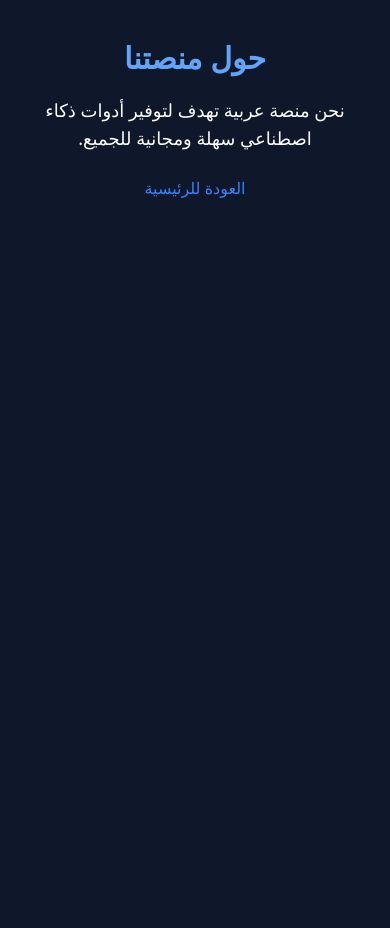
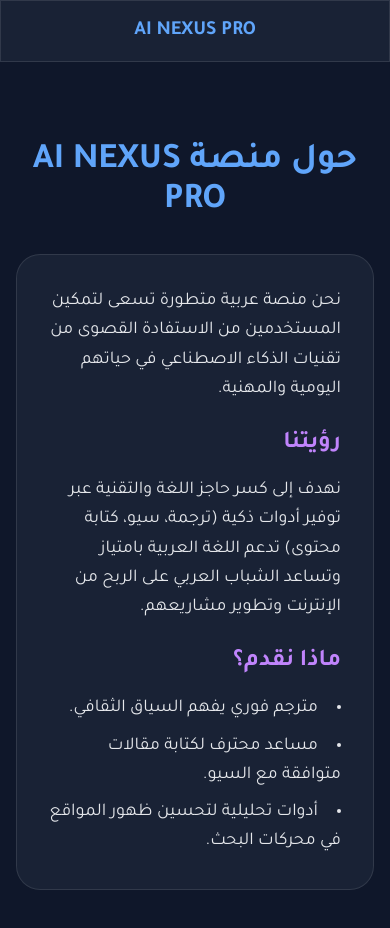
Before and after one commit to rogaareef/ai-nexus-pro, a website: page about.html in a window 390 px wide. Before the commit the page ends 844 px from the top, so only its background shows below. Drawn offline with nearby package versions, Linux system fonts and the light colour scheme.

Commit message:
Enhance about.html with responsive design and styles
Added responsive design elements and improved styling.

```diff
--- a/about.html
+++ b/about.html
@@ -1,9 +1,35 @@
 <!DOCTYPE html>
 <html lang="ar" dir="rtl">
-<head><meta charset="UTF-8"><title>من نحن - AI NEXUS PRO</title><script src="https://cdn.tailwindcss.com"></script></head>
-<body class="bg-slate-900 text-white p-10 text-center">
-    <h1 class="text-3xl font-bold mb-5 text-blue-400">حول منصتنا</h1>
-    <p class="max-w-2xl mx-auto text-lg">نحن منصة عربية تهدف لتوفير أدوات ذكاء اصطناعي سهلة ومجانية للجميع.</p>
-    <br><a href="/" class="text-blue-500">العودة للرئيسية</a>
+<head>
+    <script async src="https://pagead2.googlesyndication.com/pagead/js/adsbygoogle.js?client=ca-pub-6119422909390809" crossorigin="anonymous"></script>
+    <meta charset="UTF-8">
+    <meta name="viewport" content="width=device-width, initial-scale=1.0">
+    <title>من نحن - AI NEXUS PRO</title>
+    <script src="https://cdn.tailwindcss.com"></script>
+    <style>
+        @import url('https://fonts.googleapis.com/css2?family=Tajawal:wght@400;700&display=swap');
+        body { font-family: 'Tajawal', sans-serif; background: #0f172a; color: white; }
+        .glass { background: rgba(30, 41, 59, 0.7); backdrop-filter: blur(10px); border: 1px solid rgba(255,255,255,0.1); }
+    </style>
+</head>
+<body>
+    <nav class="glass p-4 text-center">
+        <a href="/" class="text-xl font-bold text-blue-400">AI NEXUS PRO</a>
+    </nav>
+
+    <main class="container mx-auto px-4 py-20 max-w-3xl">
+        <h1 class="text-4xl font-bold mb-8 text-center text-blue-400">حول منصة AI NEXUS PRO</h1>
+        <div class="glass p-8 rounded-3xl leading-relaxed text-lg text-gray-200">
+            <p class="mb-6">نحن منصة عربية متطورة تسعى لتمكين المستخدمين من الاستفادة القصوى من تقنيات الذكاء الاصطناعي في حياتهم اليومية والمهنية.</p>
+            <h2 class="text-2xl font-bold mb-4 text-purple-400">رؤيتنا</h2>
+            <p class="mb-6">نهدف إلى كسر حاجز اللغة والتقنية عبر توفير أدوات ذكية (ترجمة، سيو، كتابة محتوى) تدعم اللغة العربية بامتياز وتساعد الشباب العربي على الربح من الإنترنت وتطوير مشاريعهم.</p>
+            <h2 class="text-2xl font-bold mb-4 text-purple-400">ماذا نقدم؟</h2>
+            <ul class="list-disc list-inside space-y-2">
+                <li>مترجم فوري يفهم السياق الثقافي.</li>
+                <li>مساعد محترف لكتابة مقالات متوافقة مع السيو.</li>
+                <li>أدوات تحليلية لتحسين ظهور المواقع في محركات البحث.</li>
+            </ul>
+        </div>
+    </main>
 </body>
 </html>
```
